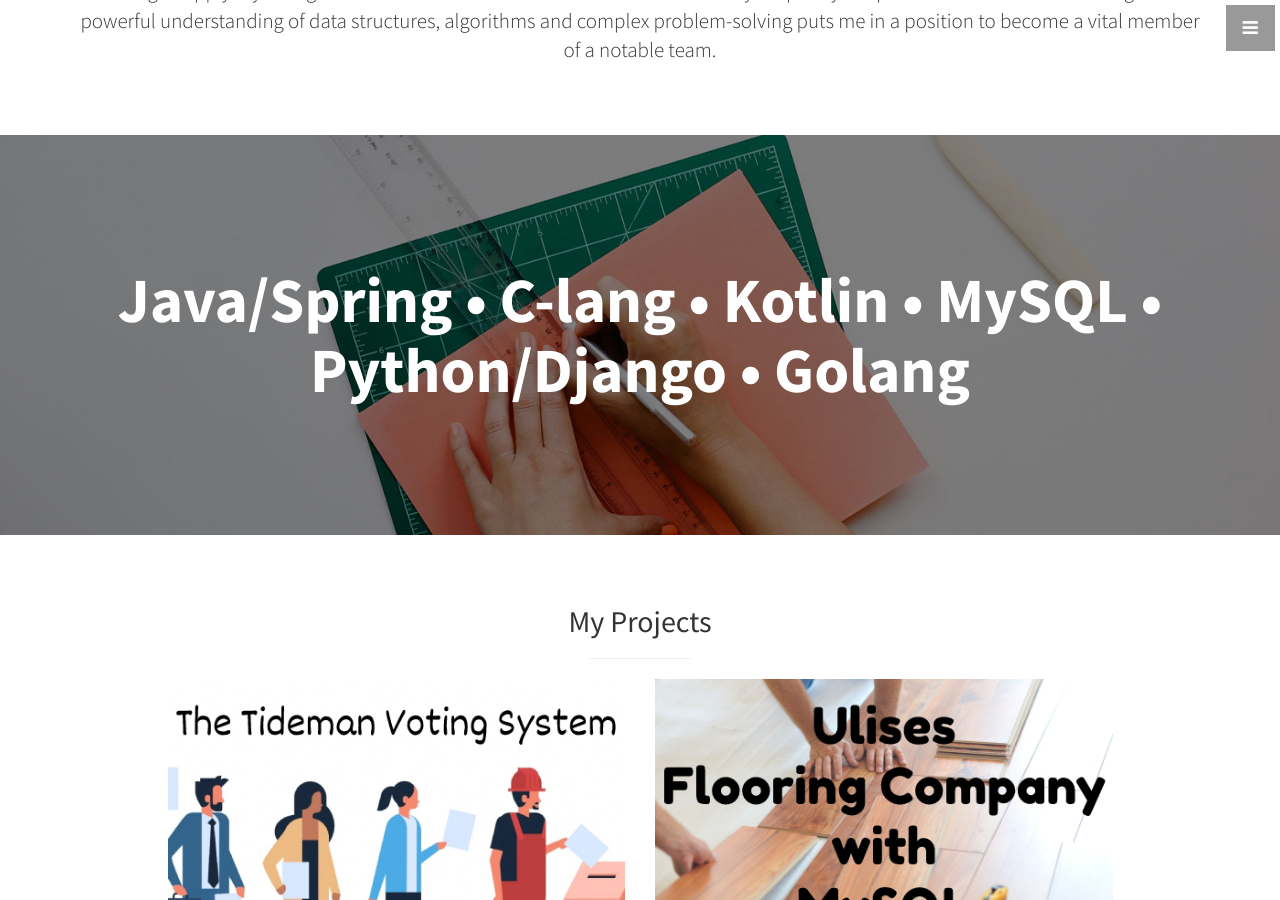
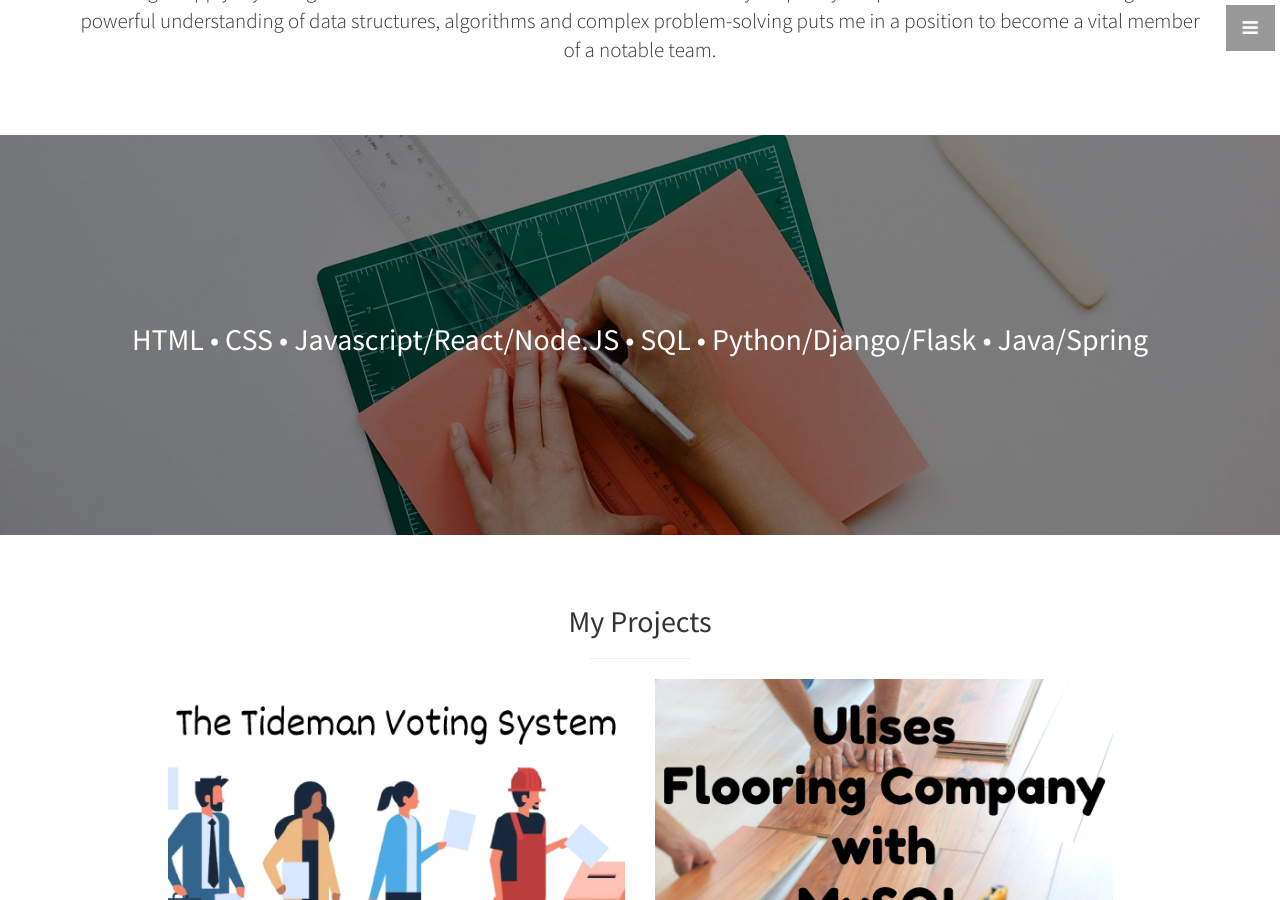
Before and after one commit to henryqbonilla/henryqbonilla.github.io, a Jekyll site: the page built from index.html, in a window 1280 px wide and 900 px high, scrolled down 1066 px. Built offline with Jekyll 4.4.1, drawn with Linux system fonts in a browser that asks for light colours.

Commit message:
Update callout.html
changed h1 tag to h2. change content

```diff
--- a/_includes/callout.html
+++ b/_includes/callout.html
@@ -1,5 +1,5 @@
 <section class="callout">
   <div class="text-vertical-center">
-    <h1>Java/Spring  •  C-lang  •  Kotlin  •  MySQL  •  Python/Django  •  Golang</h1>
+    <h2>HTML  •  CSS  •  Javascript/React/Node.JS  •  SQL  •  Python/Django/Flask  •  Java/Spring</h2>
   </div>
 </section>
```
